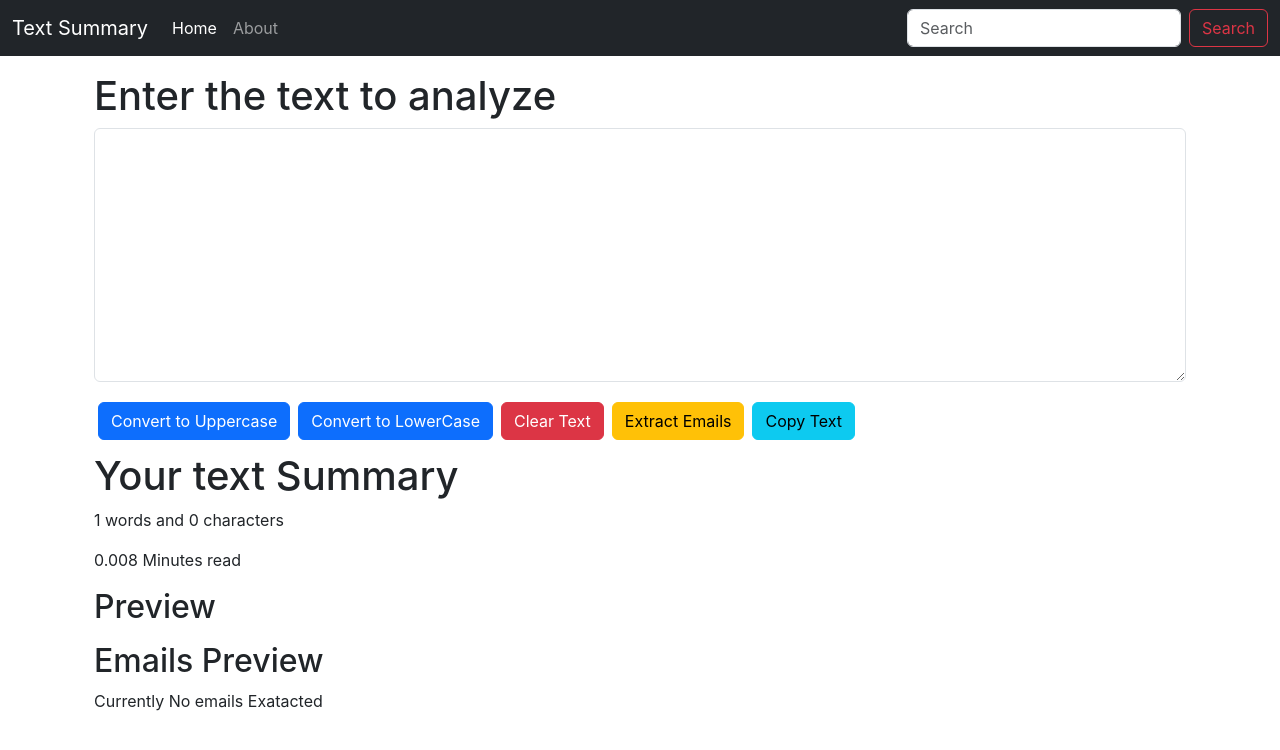
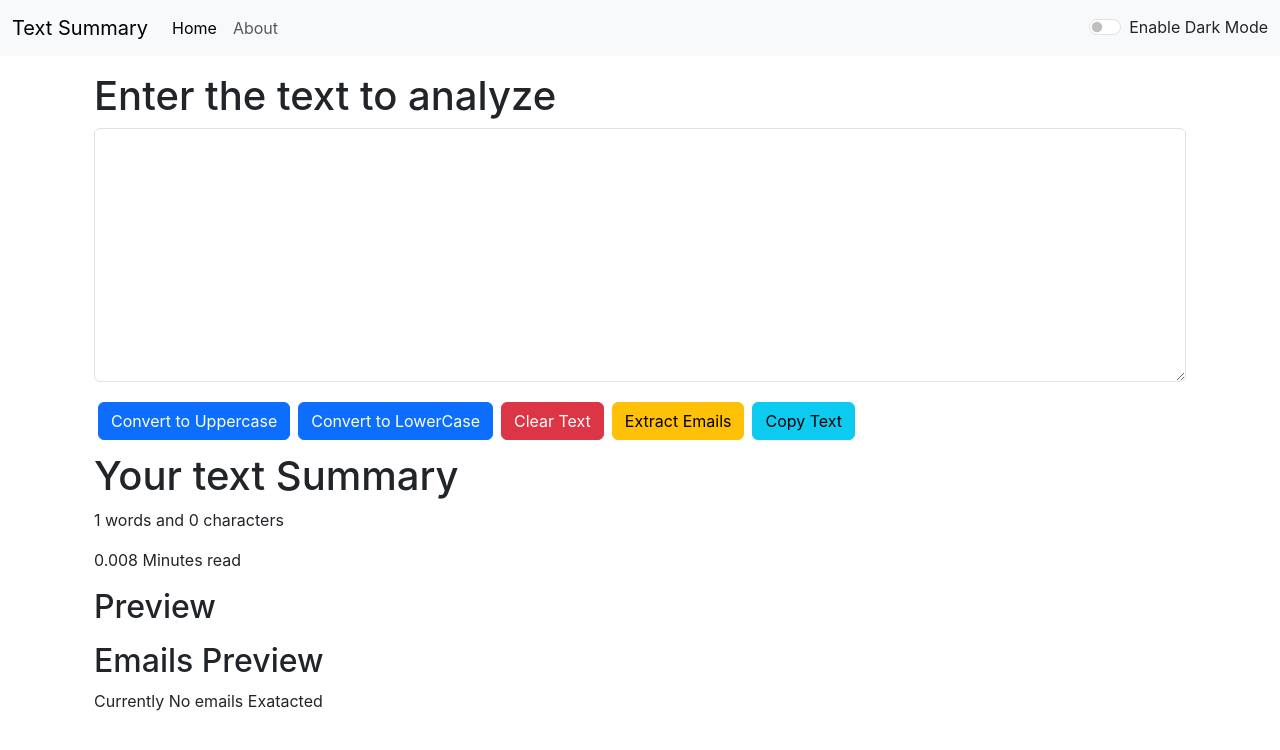
Before and after one commit to PranitBhatt/my-app, a React (Create React App) app: page / in a window 1280 px wide. Shown: the top 750 px of the page. Built offline with nearby package versions, Linux system fonts and the light colour scheme.

Commit message:
toggle mode button implemented

```diff
--- a/src/App.js
+++ b/src/App.js
@@ -1,14 +1,27 @@
 
+import { useState } from 'react';
 import './App.css';
 //import About from './Components/About';
 import Navbar from './Components/Navbar';
 import TextForm from './Components/TextForm';
 
 function App() {
+  const [mode,setMode] = useState('light')
+  const toggleMode = ()=>{
+    if(mode==='light')
+    {
+      setMode('dark');
+      document.body.style.backgroundColor = 'grey';
+    }
+    else{
+      setMode('light');
+      document.body.style.backgroundColor = 'white';
+    }
+  }
   return (
     <>
       {/* Navbar is a Component and the title and aboutText are the props for that component */}
-      <Navbar aboutText="About" title="Text Summary" />
+      <Navbar aboutText="About" title="Text Summary" mode={mode} toggleMode={toggleMode} />
       <div className="container my-3">
       <TextForm heading="Enter the text to analyze"/>
       {/* <About/> */}
--- a/src/Components/Navbar.js
+++ b/src/Components/Navbar.js
@@ -5,7 +5,7 @@
 // we can send anything in the props like objects or links
 export default function Navbar(props) {
   return (
-    <nav className="navbar navbar-expand-lg navbar-dark bg-dark">
+    <nav className={`navbar navbar-expand-lg navbar-${props.mode} bg-${props.mode}`}>
     <div className="container-fluid">
       <a className="navbar-brand" href="/">{props.title}</a>
       <button className="navbar-toggler" type="button" data-bs-toggle="collapse" data-bs-target="#navbarSupportedContent" aria-controls="navbarSupportedContent" aria-expanded="false" aria-label="Toggle navigation">
@@ -20,10 +20,14 @@
             <a className="nav-link" href="/">{props.aboutText}</a>
           </li>
         </ul>
-        <form className="d-flex" role="search">
+        {/* <form className="d-flex" role="search">
           <input className="form-control me-2" type="search" placeholder="Search" aria-label="Search"/>
           <button className="btn btn-outline-danger" type="submit">Search</button>
-        </form>
+        </form> */}
+        <div className={`form-check form-switch text-${props.mode==='light'?'dark':'light'}`}>
+          <input onClick={props.toggleMode} className="form-check-input" type="checkbox" role="switch" id="flexSwitchCheckDefault"/>
+          <label className="form-check-label" htmlFor="flexSwitchCheckDefault">Enable Dark Mode</label>
+        </div>
       </div>
     </div>
   </nav>
```
